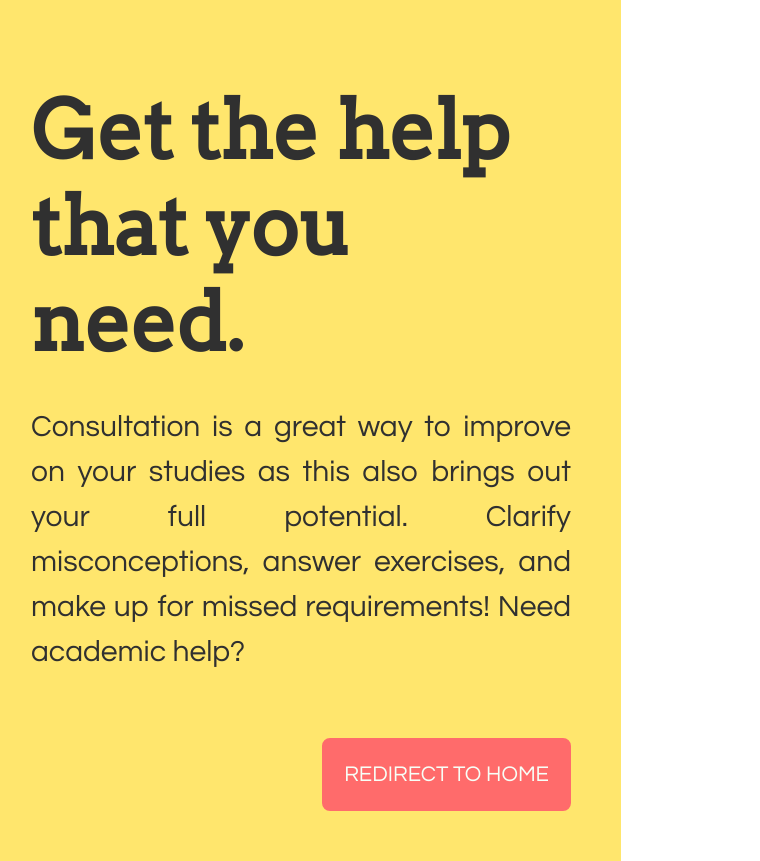
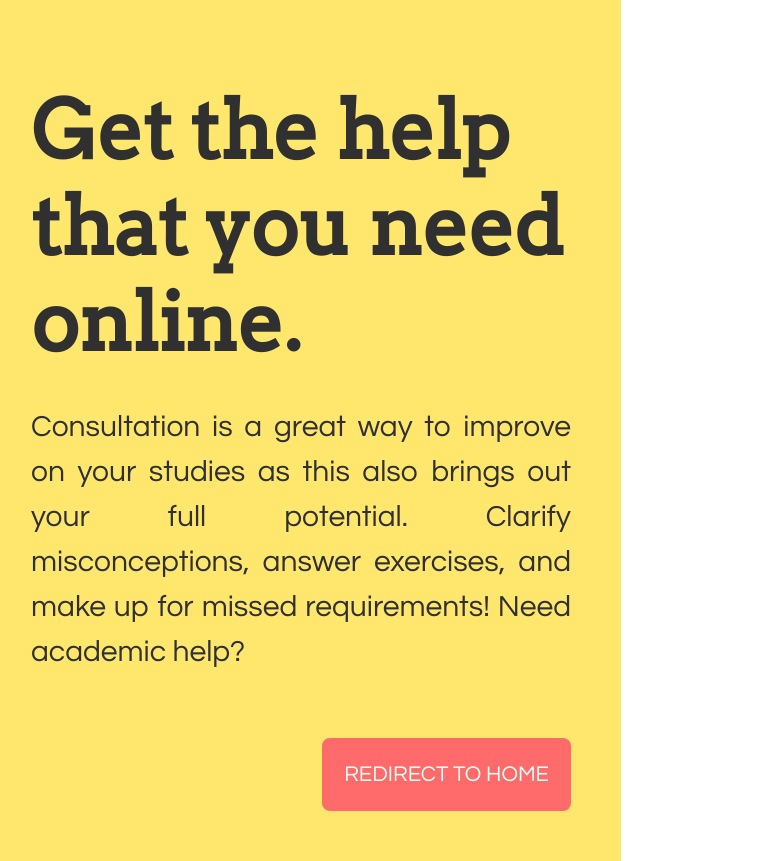
Before and after one commit to localNoob/CONSULT.CO, a plain HTML site: page index.html in a window 1280 px wide. Shown: the part 27-888 px from the top of the page, without its empty margins (19-779 px from the left). Drawn offline with Linux system fonts and the light colour scheme.

Commit message:
added 'online'

```diff
--- a/index.html
+++ b/index.html
@@ -29,7 +29,7 @@
     <div class="center" id="modal-here"></div>
     <div class="content">
       <div class="text">
-        <h1>Get the help that you need.</h1>
+        <h1>Get the help that you need online.</h1>
         <p>
           Consultation is a great way to improve on your studies as this also
           brings out your full potential. Clarify misconceptions, answer
```
